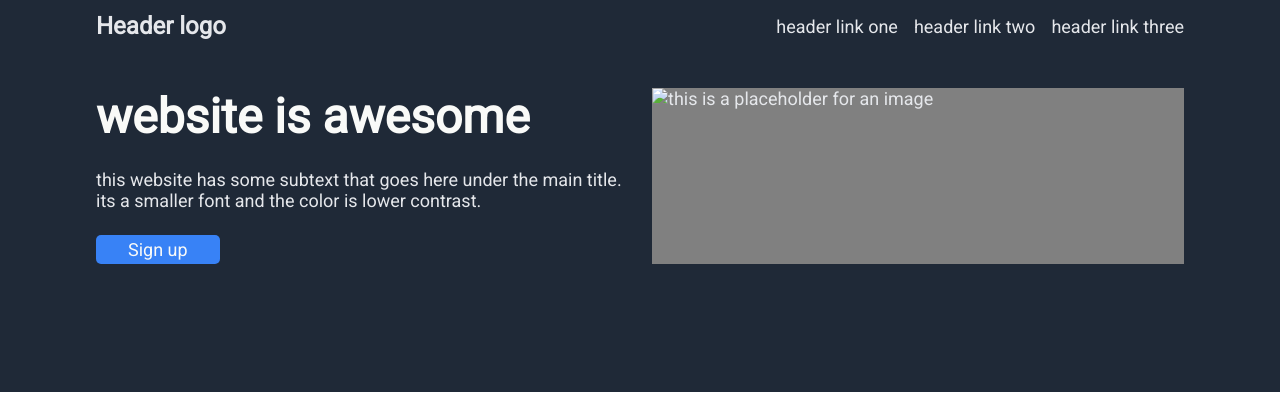
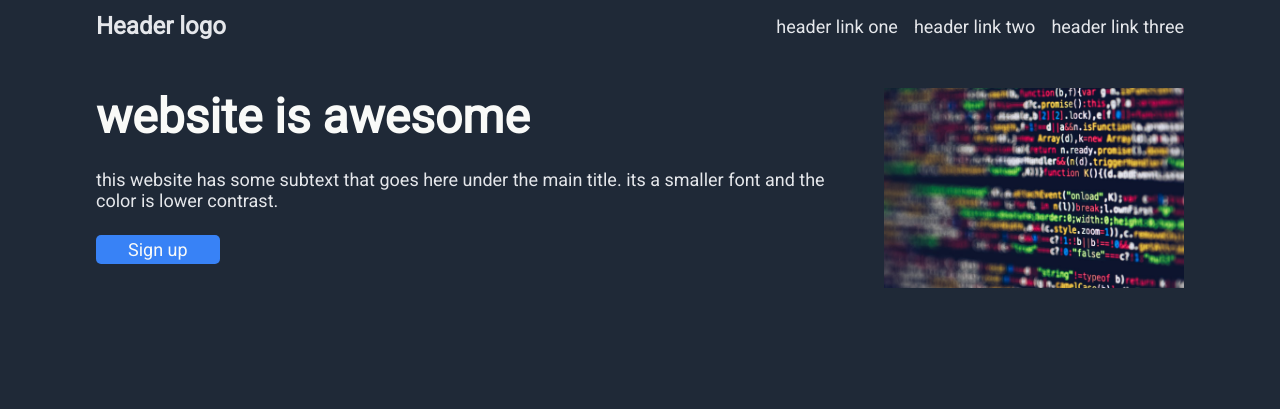
Before and after one commit to Imbajanox/landing-page, a plain HTML site: page index.html in a window 1280 px wide. Shown: the top 409 px of the page. Drawn offline with Linux system fonts and the light colour scheme.

Commit message:
Fix image size and ratio

```diff
--- a/index.html
+++ b/index.html
@@ -22,7 +22,10 @@
             <div>this website has some subtext that goes here under the main title. its a smaller font and the color is lower contrast.</div>
             <a class="hero-button" href="#">Sign up</a>
         </div>
-        <img class="img-hero" src="#" alt="this is a placeholder for an image">
+        <div class="img-hero">
+            <img class="img-hero-file" src="pexels-markus-spiske-2004161.jpg" alt="this is a placeholder for an image">
+        </div>
+
 
     </div>
     <div class="information">
--- a/style.css
+++ b/style.css
@@ -21,6 +21,7 @@ body{
 .hero{
     display: flex;
     justify-content: space-between;
+    align-items: flex-start;
     background-color: #1f2937;
     color: #e5e7eb;
     font-size: 18px;
@@ -31,11 +32,16 @@ body{
 }
 
 .img-hero{
-    flex-basis: 300px;
+    display: flex;
+    justify-content: flex-start;
+    width: 300px;
+    align-items: flex-start;
 
-    flex-grow: 1;
-    background-color: grey;
+}
 
+img{
+    width: 100%;
+    height: 100%;
 }
 
 .hero-left{
```
Also changed, not shown: pexels-markus-spiske-2004161.jpg (added).
